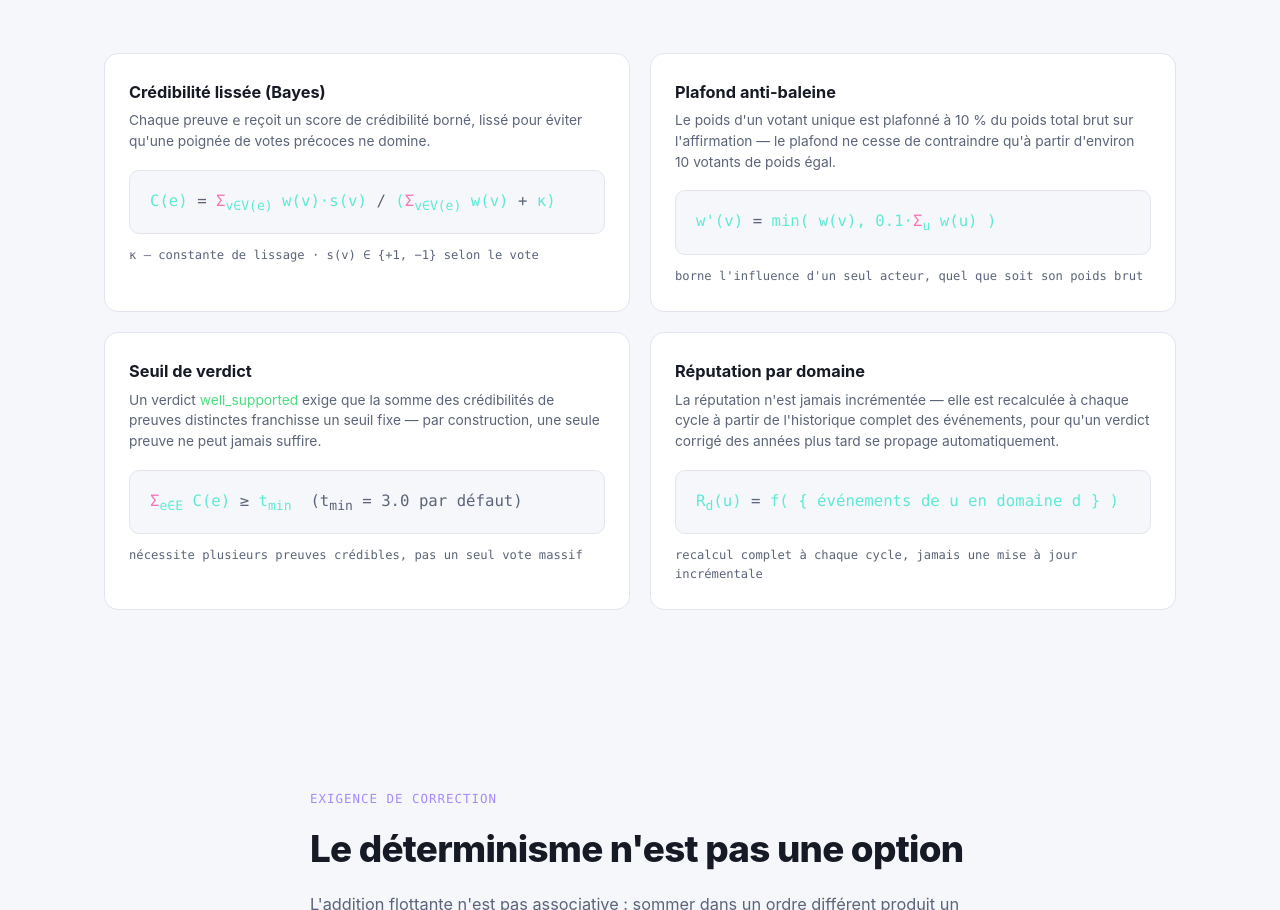
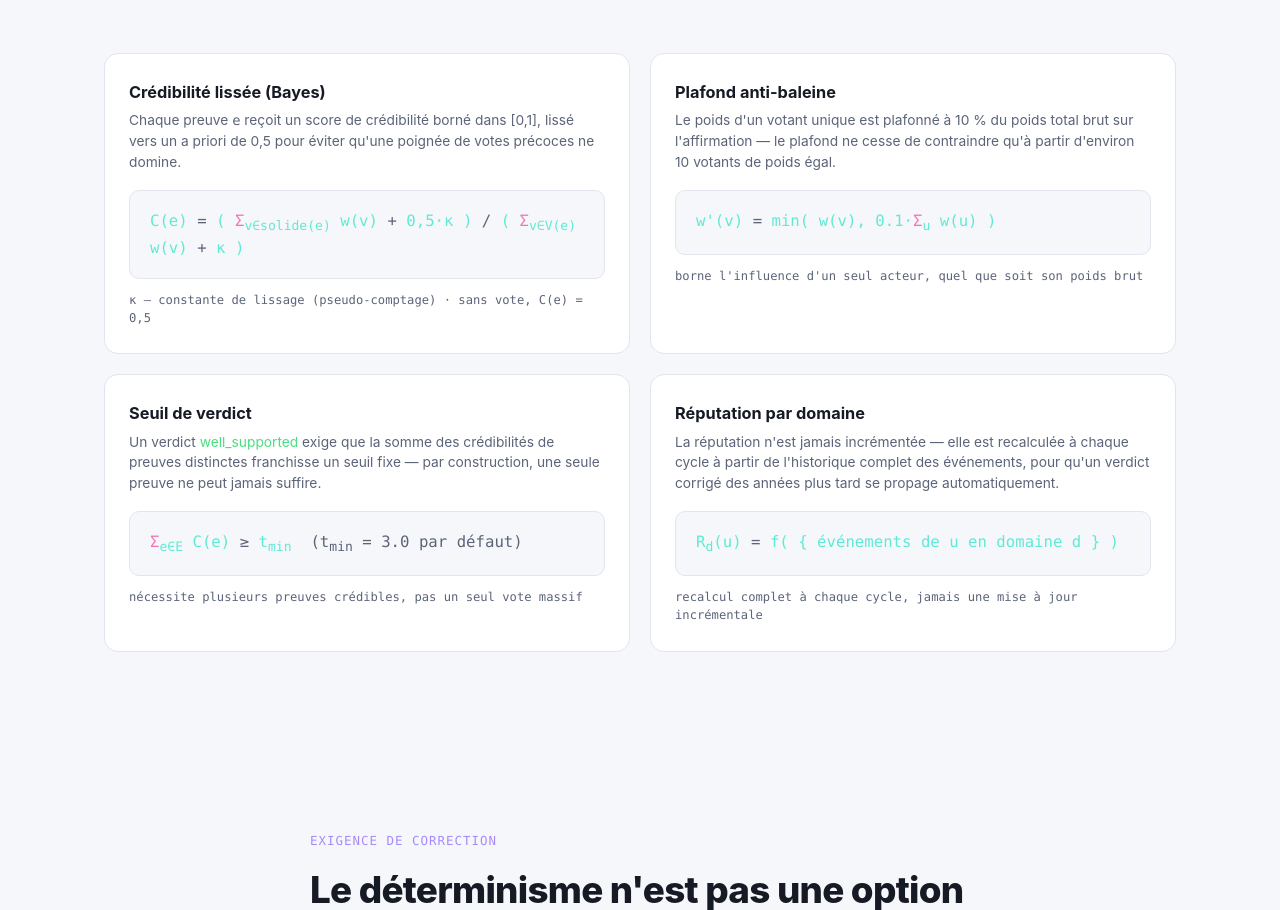
Before and after one commit to stephl001/fact-check-brochure, a plain HTML site: page math/index.html in a window 1280 px wide. Shown: the part 1004-1914 px from the top of the page. Drawn offline with Linux system fonts and the light colour scheme.

Commit message:
Fix Bayesian credibility formula in math brochure (FR)
Formula didn't match the actual scoring engine implementation: corrected
to the real [0,1]-bounded average smoothed toward a 0.5 prior.

```diff
--- a/math/index.html
+++ b/math/index.html
@@ -243,9 +243,9 @@
     <div class="formula-grid">
       <div class="formula-card">
         <h3>Crédibilité lissée (Bayes)</h3>
-        <p class="desc">Chaque preuve <span style="font-family:var(--mono)">e</span> reçoit un score de crédibilité borné, lissé pour éviter qu'une poignée de votes précoces ne domine.</p>
-        <div class="formula-box">C(e) <span class="op">=</span> <span class="k">Σ</span><sub>v∈V(e)</sub> w(v)&middot;s(v) <span class="op">/</span> (<span class="k">Σ</span><sub>v∈V(e)</sub> w(v) <span class="op">+</span> κ)</div>
-        <div class="formula-note">κ — constante de lissage · s(v) ∈ {+1, −1} selon le vote</div>
+        <p class="desc">Chaque preuve <span style="font-family:var(--mono)">e</span> reçoit un score de crédibilité borné dans [0,1], lissé vers un a priori de 0,5 pour éviter qu'une poignée de votes précoces ne domine.</p>
+        <div class="formula-box">C(e) <span class="op">=</span> ( <span class="k">Σ</span><sub>v∈solide(e)</sub> w(v) <span class="op">+</span> 0,5&middot;κ ) <span class="op">/</span> ( <span class="k">Σ</span><sub>v∈V(e)</sub> w(v) <span class="op">+</span> κ )</div>
+        <div class="formula-note">κ — constante de lissage (pseudo-comptage) · sans vote, C(e) = 0,5</div>
       </div>
       <div class="formula-card">
         <h3>Plafond anti-baleine</h3>
```
